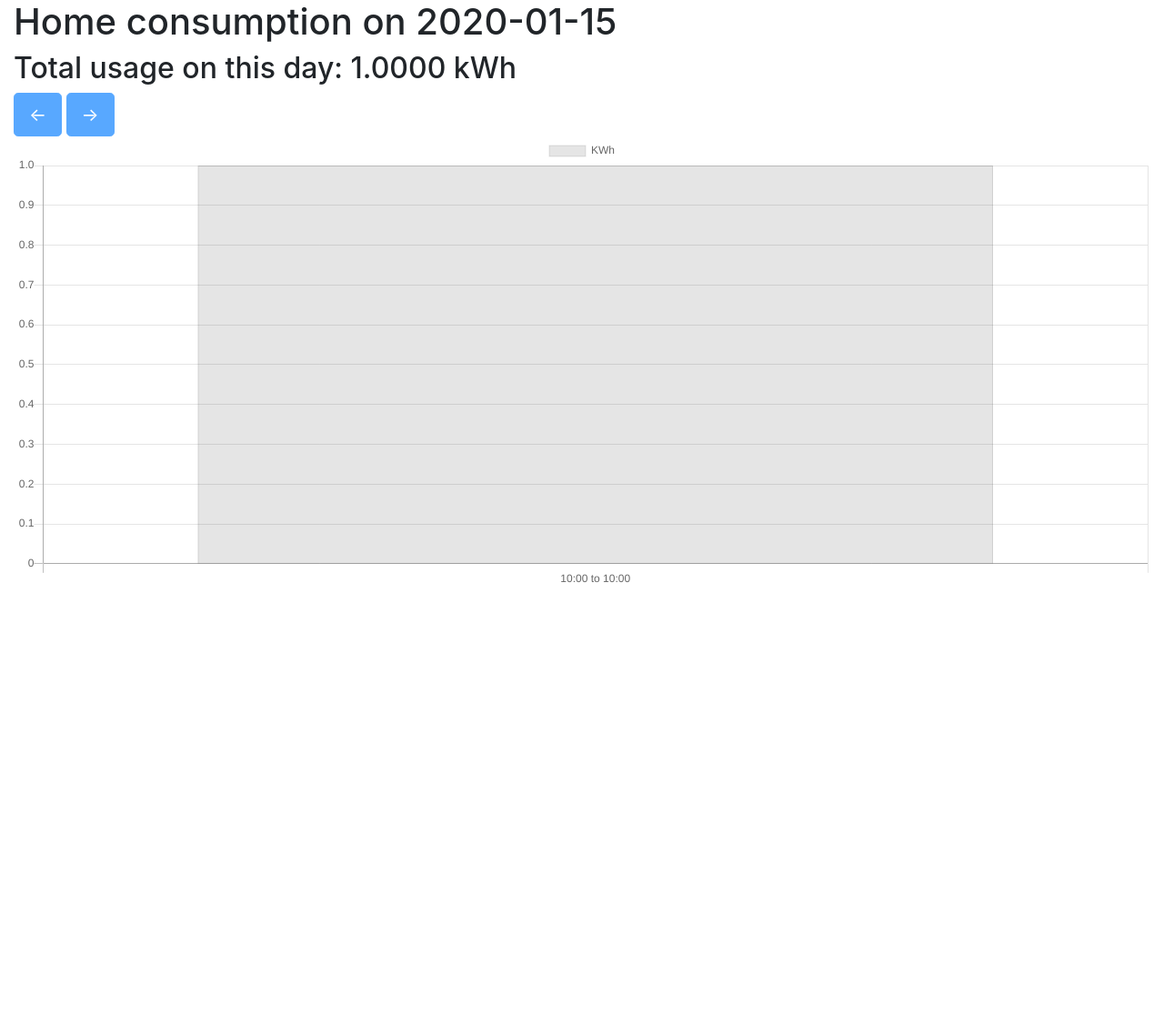
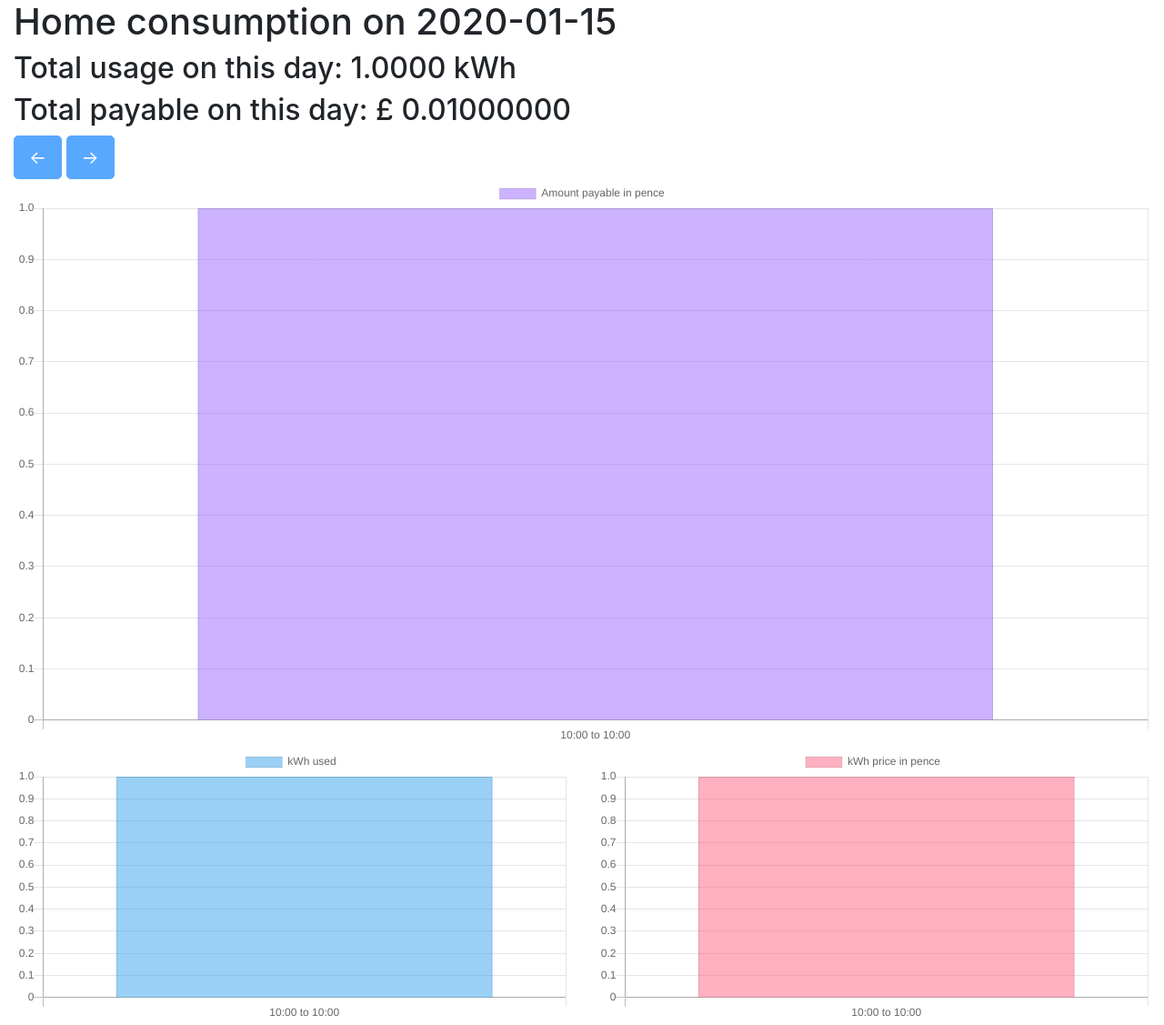
Before and after one commit to jgasteiz/home-consumption-dashboard, a Django app: page /consumption in a window 1280 px wide. Shown: the part 56-1183 px from the top of the page at 91% size. Before the commit the page ends 697 px from the top, so only its background shows below. Run offline with Django 3.2, Linux system fonts and the light colour scheme; tables that the repository leaves empty hold one stand-in row (values such as "Sample post"); some libraries are stand-ins or nearby versions.

Commit message:
Improve consumption dashboards
Showing unit rate prices on each of the days and the amount payable on each day

```diff
--- a/dashboard/consumption_helpers.py
+++ b/dashboard/consumption_helpers.py
@@ -9,14 +9,55 @@ from data import models
 from . import helpers
 
 
-def get_unit_rates(selected_date: datetime.date) -> List[dict]:
+def get_unit_rates_on_date(date: datetime.date) -> List[dict]:
     """
     Get a list of unit rates for the given date.
     """
     return models.UnitRate.objects.filter(
-        valid_from__gte=helpers.midnight(selected_date),
-        valid_from__lte=helpers.next_midnight(selected_date),
+        valid_from__gte=helpers.midnight(date),
+        valid_from__lte=helpers.next_midnight(date),
     ).order_by("valid_from")
+
+
+def get_consumption_on_date(date: datetime.date) -> List[dict]:
+    """
+    Get consumption data on a given date.
+    """
+    consumption_list = models.Consumption.objects.filter(
+        interval_start__gte=helpers.midnight(date),
+        interval_end__lte=helpers.next_midnight(date),
+    ).order_by("interval_start")
+    unit_rates_on_date = get_unit_rates_on_date(date)
+    consumption_with_unit_rate = zip(consumption_list, unit_rates_on_date)
+    consumption_on_date = []
+    for consumption, unit_rate in consumption_with_unit_rate:
+        payable_in_pence = consumption.consumption * unit_rate.value_inc_vat
+        consumption_on_date.append(
+            {
+                "consumption": consumption.consumption,
+                "interval_start": consumption.interval_start.strftime("%H:%M"),
+                "interval_end": consumption.interval_end.strftime("%H:%M"),
+                "value_inc_vat": unit_rate.value_inc_vat,
+                "payable_in_pence": payable_in_pence,
+            }
+        )
+    return consumption_on_date
+
+
+def get_payable_on_date(consumption_entry_list: List[dict]) -> decimal.Decimal:
+    """
+    Get payable in £ of a given list of consumption entries that contains the payable amount
+    per entry in pence.
+    """
+    return sum([entry["payable_in_pence"] for entry in consumption_entry_list]) / 100
+
+
+def get_usage_on_date(consumption_entry_list: List[dict]) -> decimal.Decimal:
+    """
+    Get usage in kWh of a given list of consumption entries that contains the usage amount
+    per entry in kWh.
+    """
+    return sum([entry["consumption"] for entry in consumption_entry_list])
 
 
 def get_consumption_available_dates() -> List[str]:
@@ -46,28 +87,3 @@ def get_previous_and_next_dates(
     if previous_date not in date_list:
         previous_date = None
     return previous_date, next_date
-
-
-def get_consumption_on_date(date: datetime.date) -> List[dict]:
-    """
-    Get consumption data on a given date.
-    """
-    consumption_list = models.Consumption.objects.filter(
-        interval_start__gte=helpers.midnight(date),
-        interval_end__lte=helpers.next_midnight(date),
-    ).order_by("interval_start")
-    return [
-        {
-            "consumption": decimal.Decimal(c.consumption),
-            "interval_start": c.interval_start.strftime("%H:%M"),
-            "interval_end": c.interval_end.strftime("%H:%M"),
-        }
-        for c in consumption_list
-    ]
-
-
-def get_usage_on_date(consumption_entry_list: List[dict]) -> decimal.Decimal:
-    """
-    Get usage in kWh of a given list of consumption entries.
-    """
-    return sum([entry["consumption"] for entry in consumption_entry_list])
--- a/dashboard/views.py
+++ b/dashboard/views.py
@@ -9,7 +9,7 @@ from . import consumption_helpers, helpers, serializers
 def unit_rates(request):
     current_time = helpers.now()
     current_date = helpers.date(current_time)
-    unit_rates_list = consumption_helpers.get_unit_rates(current_date)
+    unit_rates_list = consumption_helpers.get_unit_rates_on_date(current_date)
     serializer = serializers.UnitRateSerializer(instance=unit_rates_list, many=True)
     unit_rates_json = json.dumps(serializer.data)
 
@@ -34,12 +34,15 @@ def consumption(request):
 
     consumption_on_date = consumption_helpers.get_consumption_on_date(selected_date)
     usage_on_date = consumption_helpers.get_usage_on_date(consumption_on_date)
+    payable_on_date = consumption_helpers.get_payable_on_date(consumption_on_date)
 
     return render(
         request,
         "dashboard/consumption.html",
         context={
             "usage_on_date": usage_on_date,
+            "payable_on_date": payable_on_date,
+            # TODO: use a serializer for this
             "consumption_json": json.dumps(consumption_on_date, cls=DjangoJSONEncoder),
             "selected_date": selected_date.isoformat(),
             "next_date": next_date,
--- a/templates/dashboard/base.html
+++ b/templates/dashboard/base.html
@@ -25,7 +25,8 @@
         </div>
     </nav>
 
-    <div class="container-fluid">
+    {# TODO: introduce styles #}
+    <div class="container-fluid" style="max-width: 1280px;">
         {% block content %}{% endblock content %}
     </div>
 
--- a/templates/dashboard/consumption.html
+++ b/templates/dashboard/consumption.html
@@ -5,6 +5,7 @@
     <div>
         <h1>Home consumption on {{ selected_date }}</h1>
         <h2>Total usage on this day: {{ usage_on_date }} kWh</h2>
+        <h2>Total payable on this day: £ {{ payable_on_date }}</h2>
         <a
             {% if previous_date %}
                 class="btn btn-primary btn-lg"
@@ -27,29 +28,97 @@
         </a>
     </div>
 
-    <canvas id="chart" width="100%" height="40"></canvas>
+    <canvas id="chart-payable" width="100%"></canvas>
+    <div class="row">
+        <div class="col-lg-6">
+            <canvas id="chart-consumption" width="100%"></canvas>
+        </div>
+        <div class="col-lg-6">
+            <canvas id="chart-unit-rates" width="100%"></canvas>
+        </div>
+    </div>
 
 {% endblock content %}
 
 {% block extrascripts %}
     <script id="consumption" data-consumption="{{ consumption_json }}">
         const consumption = JSON.parse(document.getElementById('consumption').dataset.consumption);
+        const chartColors = {
+            red: 'rgb(255, 99, 132)',
+            orange: 'rgb(255, 159, 64)',
+            yellow: 'rgb(255, 205, 86)',
+            green: 'rgb(75, 192, 192)',
+            blue: 'rgb(54, 162, 235)',
+            purple: 'rgb(153, 102, 255)',
+            grey: 'rgb(201, 203, 207)'
+        };
 
         let consumptionData = [],
+            kwhPriceInPence = [],
+            amountPayableInPence = [],
             consumptionLabels = [];
         consumption.forEach((c) => {
-            consumptionLabels.push(`${c.interval_start} to ${c.interval_end}`);
-            consumptionData.push(c.consumption);
+            consumptionLabels.push(`${c["interval_start"]} to ${c["interval_end"]}`);
+            consumptionData.push(c["consumption"]);
+            kwhPriceInPence.push(c["value_inc_vat"]);
+            amountPayableInPence.push(c["payable_in_pence"]);
         });
 
-        const ctx = document.getElementById('chart');
-        const myChart = new Chart(ctx, {
+        // Consumption chart
+        new Chart(document.getElementById('chart-consumption'), {
             type: 'bar',
             data: {
                 labels: consumptionLabels,
                 datasets: [{
-                    label: 'KWh',
+                    backgroundColor: Chart.helpers.color(chartColors.blue).alpha(0.5).rgbString(),
+                    label: 'kWh used',
                     data: consumptionData,
+                    borderWidth: 1
+                }]
+            },
+            options: {
+                scales: {
+                    yAxes: [{
+                        ticks: {
+                            beginAtZero: true
+                        }
+                    }]
+                }
+            }
+        });
+
+        // Unit rates chart
+        new Chart(document.getElementById('chart-unit-rates'), {
+            type: 'bar',
+            data: {
+                labels: consumptionLabels,
+                datasets: [{
+                    backgroundColor: Chart.helpers.color(chartColors.red).alpha(0.5).rgbString(),
+                    label: 'kWh price in pence',
+                    data: kwhPriceInPence,
+                    borderWidth: 1,
+                }]
+            },
+            options: {
+                scales: {
+                    yAxes: [{
+                        ticks: {
+                            beginAtZero: true
+                        }
+                    }]
+                }
+            }
+        });
+
+        // Payable chart
+        new Chart(document.getElementById('chart-payable'), {
+            type: 'bar',
+            data: {
+                labels: consumptionLabels,
+                datasets: [{
+                    backgroundColor: Chart.helpers.color(chartColors.purple).alpha(0.5).rgbString(),
+                    label: 'Amount payable in pence',
+                    data: amountPayableInPence,
                     borderWidth: 1
                 }]
             },
```
